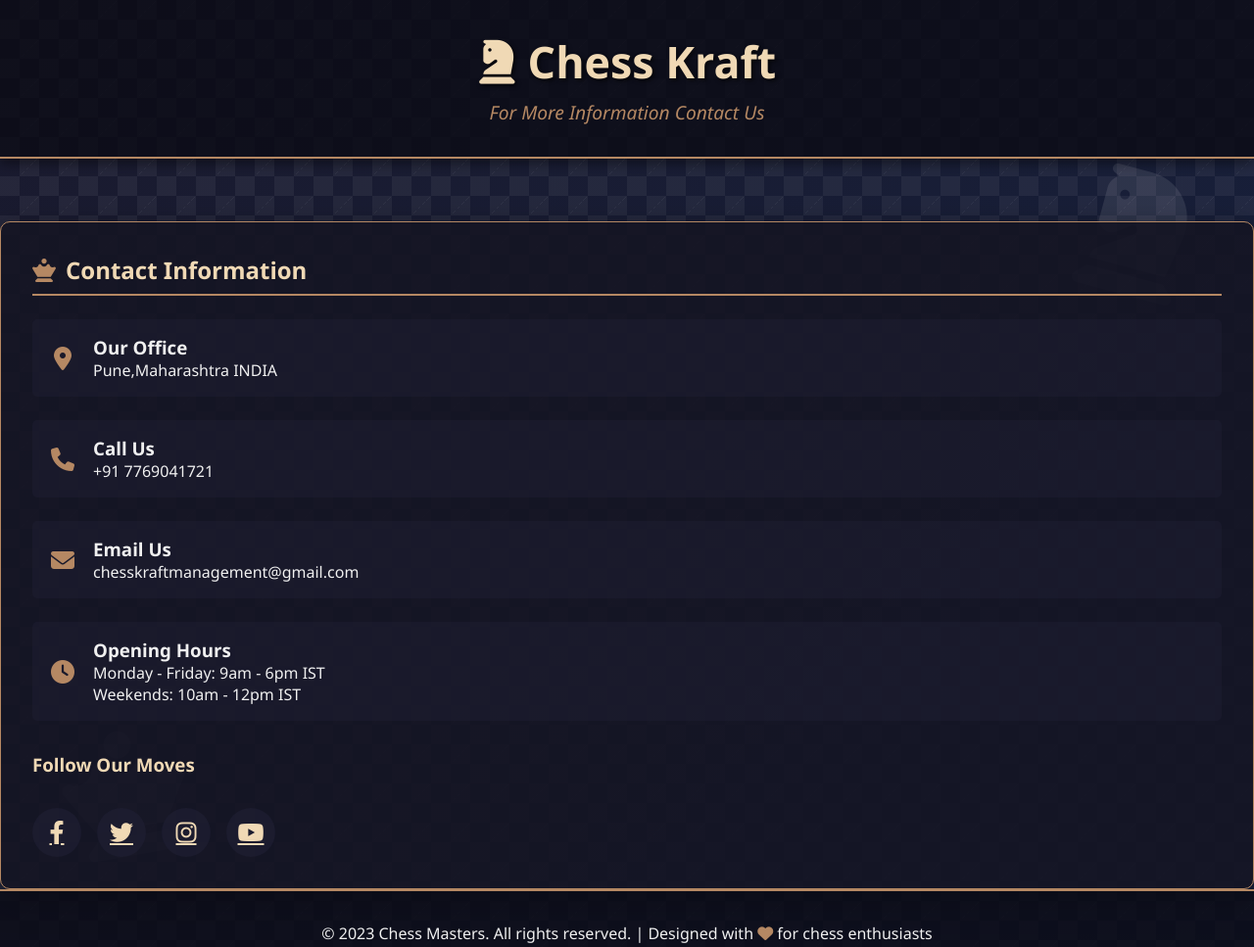
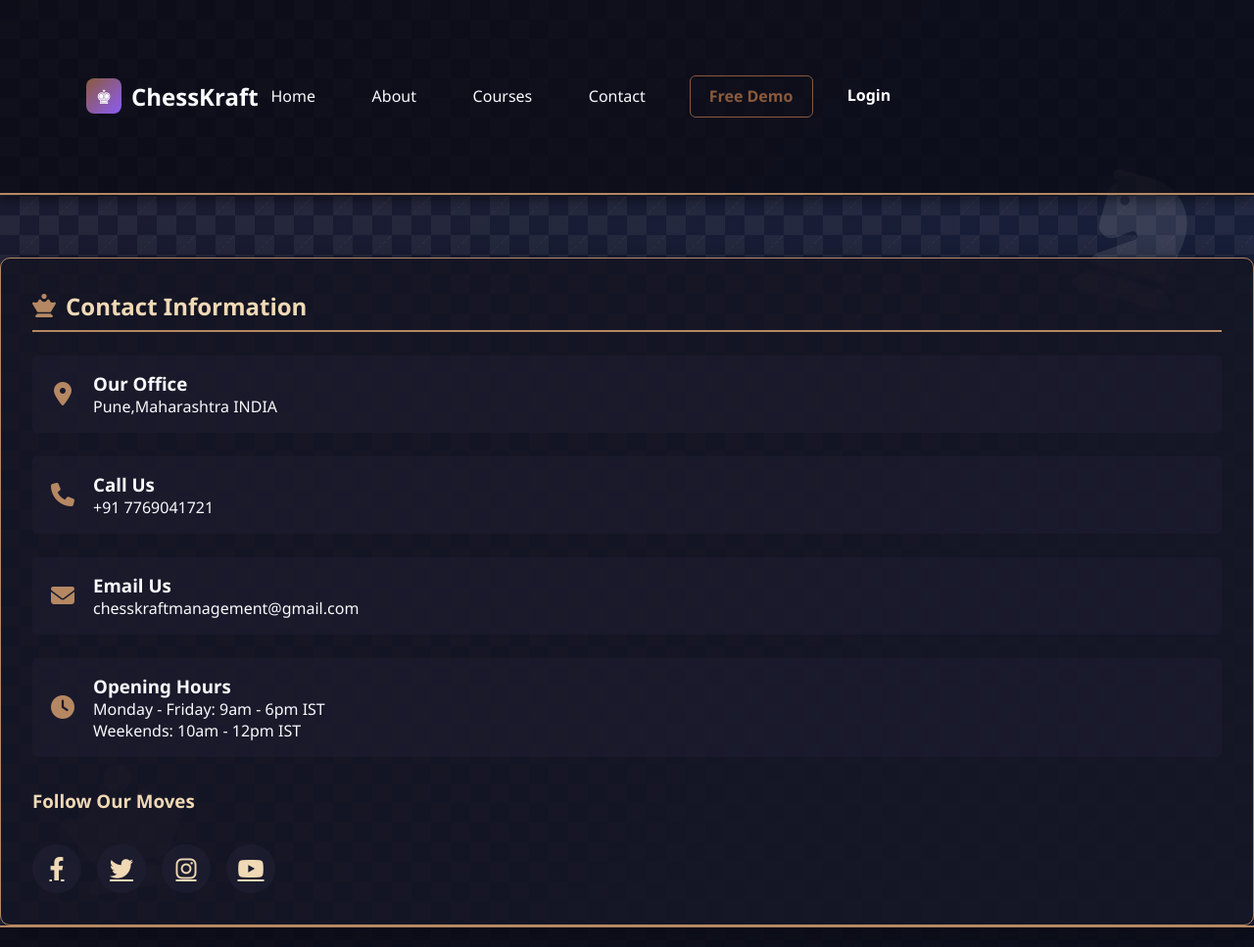
Before and after one commit to Ftcliff/CHESSCRAFT, a plain HTML site: page contact.html in a window 1280 px wide. Shown: the top 967 px of the page at 98% size. Drawn offline with Linux system fonts and the light colour scheme.

Commit message:
Update contact.html

```diff
--- a/contact.html
+++ b/contact.html
@@ -4,7 +4,6 @@
     <meta charset="UTF-8">
     <meta name="viewport" content="width=device-width, initial-scale=1.0">
     <title>Chess Contact - Make Your Move</title>
-    <link rel="icon" type="image/jpg" href="/assets/fevicon.jpg">
     <link rel="stylesheet" href="https://cdnjs.cloudflare.com/ajax/libs/font-awesome/6.4.0/css/all.min.css">
     <style>
         * {
@@ -226,6 +225,184 @@
             border-top: 2px solid #b58863;
         }
 
+
+
+        :root {
+    --dark-bg: #0f172a;
+    --darker-bg: #0a0f1c;
+    --primary: #1e293b;
+    --accent: #8b5a3c;
+    --text-light: #f8fafc;
+    --text-muted: #94a3b8;
+    --transition: all 0.3s ease;
+}
+
+body {
+    background-color: var(--dark-bg);
+    color: var(--text-light);
+}
+
+.navbar {
+
+    padding: 0.8rem 1.5rem;
+    position: sticky;
+    top: 0;
+    z-index: 1000;
+}
+
+.nav-container {
+    max-width: 1200px;
+    margin: 0 auto;
+    display: flex;
+    justify-content: space-between;
+    align-items: center;
+}
+
+.logo {
+    display: flex;
+    align-items: center;
+    gap: 10px;
+    text-decoration: none;
+}
+
+.logo-icon {
+    width: 36px;
+    height: 36px;
+    background: linear-gradient(135deg, var(--accent), #8b5cf6);
+    border-radius: 8px;
+    display: flex;
+    align-items: center;
+    justify-content: center;
+    font-weight: bold;
+    color: white;
+    font-size: 20px;
+}
+
+.logo-text {
+    font-size: 1.5rem;
+    font-weight: 700;
+    color: var(--text-light);
+}
+
+.nav-menu {
+    display: flex;
+    list-style: none;
+    gap: 2rem;
+    align-items: center;
+}
+
+.nav-item a {
+    color: var(--text-light);
+    text-decoration: none;
+    font-weight: 500;
+    transition: var(--transition);
+    padding: 0.5rem 0.8rem;
+    border-radius: 4px;
+}
+
+.nav-item a:hover {
+    color: var(--accent);
+    background-color: rgba(59, 130, 246, 0.1);
+}
+
+.nav-buttons {
+    display: flex;
+    gap: 1rem;
+}
+
+.btn {
+    padding: 0.6rem 1.2rem;
+    border-radius: 6px;
+    font-weight: 600;
+    cursor: pointer;
+    transition: var(--transition);
+    text-decoration: none;
+}
+
+.btn-outline {
+    border: 1px solid #8b5a3c;
+    color: #8b5a3c;
+    background: transparent;
+}
+
+.btn-outline:hover {
+    background-color: rgba(59, 130, 246, 0.1);
+}
+
+.btn-primary {
+    background: linear-gradient(135deg, var(--dark-square), #8b5a3c);
+    color: white;
+    border: none;
+}
+
+.btn-primary:hover {
+    background-color: #8b5a3c;
+    transform: translateY(-2px);
+    box-shadow: 0 4px 12px rgba(59, 130, 246, 0.3);
+}
+
+.hamburger {
+    display: none;
+    flex-direction: column;
+    cursor: pointer;
+    gap: 4px;
+}
+
+.hamburger span {
+    width: 25px;
+    height: 3px;
+    background-color: var(--text-light);
+    transition: var(--transition);
+}
+
+@media screen and (max-width: 768px) {
+    .hamburger {
+        display: flex;
+    }
+
+    .nav-menu {
+        position: fixed;
+        top: 70px;
+        right: -100%;
+        flex-direction: column;
+        background-color: var(--darker-bg);
+        width: 80%;
+        max-width: 300px;
+        height: calc(100vh - 70px);
+        padding: 2rem;
+        transition: var(--transition);
+        box-shadow: -5px 0 15px rgba(231, 4, 4, 0.1);
+        gap: 1.5rem;
+    }
+
+    .nav-menu.active {
+        right: 0;
+    }
+
+    .nav-buttons {
+        flex-direction: column;
+        width: 100%;
+        margin-top: 1rem;
+    }
+
+    .nav-buttons .btn {
+        width: 100%;
+        text-align: center;
+    }
+
+    .hamburger.active span:nth-child(1) {
+        transform: rotate(45deg) translate(5px, 5px);
+    }
+
+    .hamburger.active span:nth-child(2) {
+        opacity: 0;
+    }
+
+    .hamburger.active span:nth-child(3) {
+        transform: rotate(-45deg) translate(7px, -6px);
+    }
+}
+
         @media (max-width: 768px) {
             .container {
                 flex-direction: column;
@@ -240,9 +417,37 @@
 <body>
     <div class="chessboard-bg"></div>
 
-    <header>
-        <h1><i class="fas fa-chess-knight"></i> Chess Kraft</h1>
-        <p class="tagline">For More Information Contact Us</p>
+   <header class="header">
+        <div class="container">
+            <nav class="navbar">
+        <div class="nav-container">
+            <a href="#" class="logo">
+                <div class="logo-icon">♚</div>
+                <div class="logo-text">ChessKraft</div>
+            </a>
+
+            <ul class="nav-menu">
+                <li class="nav-item"><a href="#">Home</a></li>
+                <li class="nav-item"><a href="about.html">About</a></li>
+                <li class="nav-item"><a href="courses.html ">Courses</a></li>
+                <li class="nav-item"><a href="contact.html">Contact</a></li>
+
+
+                <div class="nav-buttons">
+                    <a href="demo.html" class="btn btn-outline">Free Demo</a>
+                    <a href="https://app.meetchess.com/" class="btn btn-primary">Login</a>
+                </div>
+            </ul>
+
+            <div class="hamburger">
+                <span></span>
+                <span></span>
+                <span></span>
+            </div>
+        </div>
+    </nav>
+
+        </div>
     </header>
 
     <div class="container">
@@ -311,6 +516,20 @@
             alert('Thank you for your message! We will respond to your inquiry soon.');
             this.reset();
         });
+
+        const hamburger = document.querySelector('.hamburger');
+const navMenu = document.querySelector('.nav-menu');
+
+hamburger.addEventListener('click', () => {
+    hamburger.classList.toggle('active');
+    navMenu.classList.toggle('active');
+});
+
+// Close menu when clicking on a link
+document.querySelectorAll('.nav-item a').forEach(n => n.addEventListener('click', () => {
+    hamburger.classList.remove('active');
+    navMenu.classList.remove('active');
+}));
     </script>
 </body>
 </html>
```
